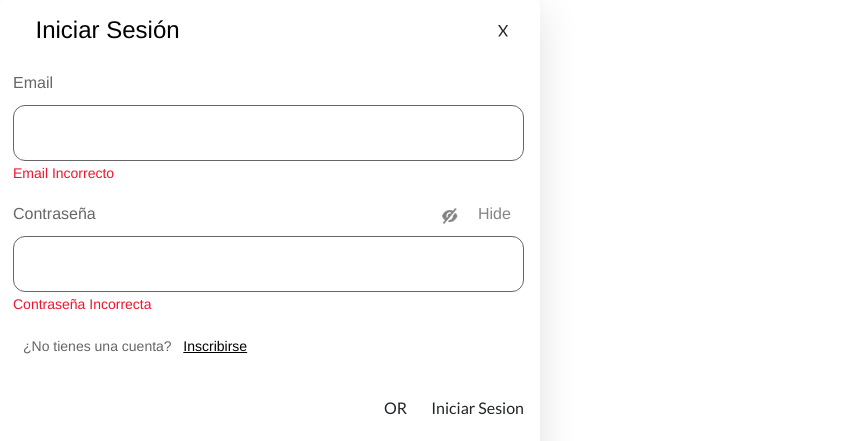
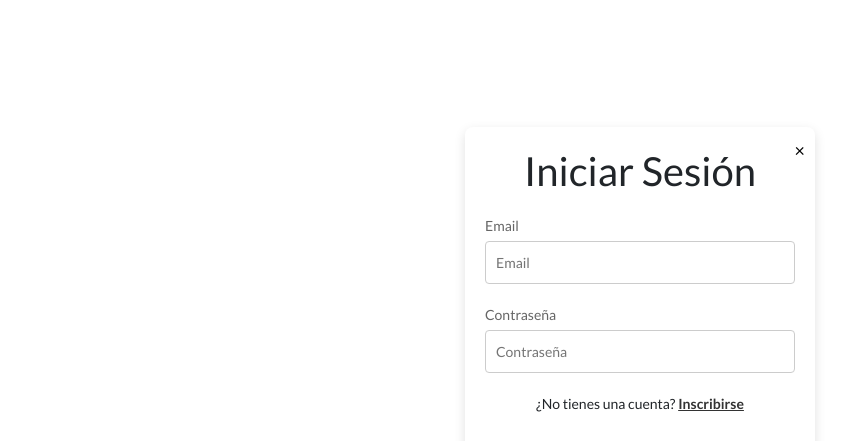
Before and after one commit to DarkJ-18/app_merkachecheres, a Django app: page /merkachecheres/login/ in a window 1280 px wide. Shown: the top 441 px of the page, without its empty margins (0-866 px from the left). Run offline with Django 5.2, Linux system fonts and the light colour scheme; some libraries are stand-ins or nearby versions.

Commit message:
Refactor CSS and HTML class names for login page, product images, and arrows

```diff
--- a/merkachecheres/static/css/style.css
+++ b/merkachecheres/static/css/style.css
@@ -244,13 +244,14 @@
     white-space: nowrap;
 }
 
+/* falta */
 .landing_page .icons {
-    display: flex;
+   /*  display: flex;
     width: 100px;
     align-items: center;
     justify-content: center;
     gap: 20px;
-    position: relative;
+    position: relative; */
 }
 
 .landing_page .shopping_cart_simple {
@@ -423,7 +424,7 @@
     padding: 8px;
     position: relative;
     flex: 0 0 auto;
-    background-color: #92b869;
+   background-color: var(--color-verde);
     border-radius: 3px;
     overflow: hidden;
     border: 1px solid;
@@ -901,7 +902,7 @@
     gap: 8px;
     padding: 8px;
     position: relative;
-    background-color: #92b869;
+   background-color: var(--color-verde);
     border-radius: 3px;
     overflow: hidden;
     border: 1px solid;
@@ -1294,7 +1295,7 @@
     justify-content: space-between;
     padding: 10px;
     margin: 0 auto;
-    background-color: #92b869;
+   background-color: var(--color-verde);
     border-radius: 20px;
     overflow: hidden;
     box-shadow: 0px 4px 4px #00000040;
@@ -1406,166 +1407,166 @@
 
 /* Login */
 
-
-.login {
-    display: flex;
-    flex-wrap: wrap;
-    width: 540px;
-    align-items: flex-start;
-    justify-content: flex-end;
-    gap: 24px 24px;
-    padding: 10px 15px 32px 10px;
-    /* position: relative; */
-    border: 1px solid var(--color-blanco);
+body {
+    font-family: var(--labels-font-family-regular);
+    display: flex;
+    justify-content: center;
+    align-items: center;
+    height: 100vh;
+    margin: 0;
+}
+
+.login-container {
+    background-color: var(--color-blanco);
+    padding: 20px;
+    border-radius: 8px;
+    box-shadow: 0 4px 12px var(--color-sombra);
+    width: 350px;
+    position: relative;
+}
+
+.login-container .close-btn {
+    background: none;
+    border: none;
+    font-size: 18px;
+    position: absolute;
+    right: 10px;
+    top: 10px;
+    cursor: pointer;
+}
+
+.login-container .login-box h2 {
+    text-align: center;
+    margin-bottom: 20px;
+}
+
+.form-group {
+    margin-bottom: 20px;
+}
+
+.login-container .form-group label {
+    display: block;
+    font-size: var(--labels-font-size-14);
+    margin-bottom: 5px;
+    color: var(--color-gris);
+}
+
+.form-group input {
+    width: 100%;
+    padding: 10px;
+    border: 1px solid #ccc;
     border-radius: 4px;
-    background: var(--color-blanco);
-    box-shadow: 0px 8px 40px 0px var(--color-sombra);
-}
-
-.login .txt_login {
-    display: flex;
-    width: 511px;
-    align-items: center;
-    justify-content: space-between;
-    position: relative;
-}
-
-.login .frame_iniciar_sesion {
-    display: flex;
-    width: 207px;
-    align-items: center;
-    justify-content: center;
-    gap: 10px;
-    padding: 6px 0px;
-    position: relative;
-}
-
-.login .text_wrapper {
-    width: 162px;
-    margin-top: -1px;
-    font-family: var(--labels-font-family-medium);
-    font-weight: var(--labels-font-weight-400);
-    font-size: var(--labels-font-size-24);
-    color: var(--color-negro);
-    letter-spacing: var(--labels-letter-spacing-0);
-    line-height: var(--labels-line-height);
-}
-
-/* corregir */
-.login .icon_x{
-    display: flex;
-    width: 26px;
-    height: 24px;
-    align-items: flex-start;
-    justify-content: flex-end;
-    position: relative;
-    transform: rotate(180deg);
-}
-
-.login .div {
-    display: flex;
-    flex-direction: column;
-    align-items: flex-start;
-    width: 511px;
-    gap: 4px;
-    position: relative;
-}
-
-.login .frame_email,
-.frame_password {
-    position: relative;
-    align-self: stretch;
-    width: 100%;
-    height: 27px;
-}
-
-.login .label {
-    position: absolute;
-    font-family: var(--labels-font-family-regular);
-    font-weight: var(--labels-font-weight-400);
-    color: var(--color-gris);
-    font-size: var(--labels-font-size-16);
-    letter-spacing: var(--labels-letter-spacing-0);
-    line-height: normal;
-    white-space: nowrap;
-}
-
-.login .text_field{
-    position: relative;
-    align-self: stretch;
-    width: 100%;
-    height: 56px;
-    border-radius: 12px;
-    border: 1px solid;
-    border-color: var(--color-gris);
-}
-
-.login .error_message {
-    width: fit-content;
-    font-family: var(--labels-font-family-regular);
-    font-weight: var(--labels-font-weight-400);
+    font-size: 14px;
+    box-sizing: border-box;
+}
+
+.form-group input:focus {
+    outline: none;
+    border-color: var(--color-verde);
+}
+
+.error-msg {
     color: var(--color-rojo);
     font-size: var(--labels-font-size-14);
-    letter-spacing: var(--labels-letter-spacing-0);
-    line-height: normal;
-    white-space: nowrap;
-}
-
-.login .password_hide_see {
-    position: absolute;
-    width: 75px;
-    height: 27px;
-    top: 0;
-    left: 429px;
-}
-
-.login .icon {
-    position: absolute;
-    width: 16px;
-    height: 16px;
-    top: 3px;
-    left: 0;
-}
-
-.login .text_wrapper_2 {
-    position: absolute;
-    left: 36px;
-    font-family: var(--labels-font-family-regular);
-    font-weight: var(--labels-font-weight-400);
-    color: var(--color-gris-80);
-    font-size: var(--labels-font-size-16);
-    text-align: right;
-    letter-spacing: var(--labels-letter-spacing-0);
-    line-height: normal;
-    white-space: nowrap;
-
-}
-
-.login .crear_cuenta {
-    display: flex;
-    width: 503px;
-    align-items: flex-start;
-    gap: 10px;
-    padding: 2px;
-    position: relative;
-}
-
-.login .txt_crear_cuenta {
-    position: relative;
-    width: fit-content;
-    font-family: var(--labels-font-family-regular);
-    font-weight: var(--labels-font-weight-400);
-    font-size: var(--labels-font-size-14);
-    letter-spacing: var(--labels-letter-spacing-0);
-    line-height: normal;
-    white-space: nowrap;
-}
-
-.login .span {
-    color: var(--color-gris);
-}
-
-.login .text_wrapper_4 {
-    color: var(--color-negro);
+    margin-top: 5px;
+}
+
+.toggle-password {
+    float: right;
+    margin-top: -30px;
+    margin-right: 10px;
+    cursor: pointer;
+    font-size: 12px;
+    color: #555;
+}
+
+.register-link {
+    text-align: center;
+    margin-top: 10px;
+    font-size: 14px;
+}
+
+.register-link a {
+    color: #333;
     text-decoration: underline;
-}
+    font-weight: bold;
+}
+
+.register-link a:hover {
+    color: #88c043;
+}
+
+.divider {
+    display: flex;
+    align-items: center;
+    margin: 20px 0;
+}
+
+.divider hr {
+    flex: 1;
+    border: none;
+    border-top: 1px solid #ccc;
+}
+
+.divider span {
+    margin: 0 10px;
+    color: #666;
+    font-size: 14px;
+}
+
+.btn-login {
+    background-color: #88c043;
+    color: white;
+    padding: 10px;
+    width: 100%;
+    border: none;
+    border-radius: 4px;
+    cursor: pointer;
+    font-size: 16px;
+    font-weight: bold;
+    margin-bottom: 20px;
+}
+
+.btn-login:hover {
+    background-color: #76a933;
+}
+
+.social-login {
+    display: flex;
+    flex-direction: column;
+}
+
+.social-login a {
+    display: flex;
+    align-items: center;
+    justify-content: center;
+    padding: 10px;
+    border: none;
+    border-radius: 4px;
+    cursor: pointer;
+    font-size: 14px;
+    font-weight: bold;
+    text-decoration: none;
+    color: white;
+    margin-bottom: 10px;
+}
+
+.btn-facebook {
+    background-color: #4267B2;
+    color: white;
+    font-size: 16px;
+}
+
+.btn-facebook:hover {
+    background-color: #36549f;
+}
+
+.btn-google {
+    background-color: #db4a39;
+    color: white;
+    font-size: 16px;
+}
+
+.btn-google:hover {
+    background-color: #c4382d;
+}
--- a/merkachecheres/static/css/styleguide.css
+++ b/merkachecheres/static/css/styleguide.css
@@ -18,8 +18,9 @@
     --labels-font-family-medium: "Roboto-Medium", Helvetica;
     --labels-font-weight-400: 400;
     --labels-font-size-14: 14px;
+    --labels-font-size-16: 16px;
     --labels-font-size-18: 18px;
-    --labels-font-size-16: 16px;
+    --labels-font-size-22: 22px;
     --labels-font-size-24: 24px;
     --labels-letter-spacing-0: 0px;
     --labels-line-height: normal;
@@ -28,6 +29,7 @@
     --color-verde: rgba(146, 184, 105);
     --color-negro: rgba(0, 0, 0);
     --color-gris-20: rgba(102, 102, 102, 0.2);
+    --color-gris-25: rgba(102, 102, 102, 0.25);
     --color-gris-border-35: rgba(102, 102, 102, 0.35);
     --color-gris-60: rgba(102, 102, 102, 0.6);
     --color-gris-80: rgba(102, 102, 102, 0.8);
--- a/merkachecheres/templates/login.html
+++ b/merkachecheres/templates/login.html
@@ -13,17 +13,54 @@
 </head>
 
 <body>
-    <div class="login">
-        <div class="txt_login">
-            <div class="frame_iniciar_sesion">
-                <div class="text_wrapper">Iniciar Sesión</div>
-            </div>
-            <div class="icon_x"><img class="icons" {% comment %} src="{% static 'img/' %}" {% endcomment %} />X</div>
+    <div class="login-container">
+        <div class="login-box">
+            <button class="close-btn">×</button>
+            <h2>Iniciar Sesión</h2>
+            <form method="POST" action="{% url 'login' %}">
+                {% csrf_token %}
+                <div class="form-group">
+                    <label for="email">Email</label>
+                    <input type="email" id="email" name="email" placeholder="Email"
+                        value="{{ form.email.value|default_if_none:'' }}">
+                    {% if form.email.errors %}
+                    <span class="error-msg">{{ form.email.errors.0 }}</span>
+                    {% endif %}
+                </div>
+
+                <div class="form-group">
+                    <label for="password">Contraseña</label>
+                    <input type="password" id="password" name="password" placeholder="Contraseña"
+                        value="{{ form.password.value|default_if_none:'' }}">
+                    <span class="toggle-password">X Hide</span>
+                    {% if form.password.errors %}
+                    <span class="error-msg">{{ form.password.errors.0 }}</span>
+                    {% endif %}
+                </div>
+
+                <div class="register-link">
+                    <span>¿No tienes una cuenta? <a href="{% url 'registro' %}">Inscribirse</a></span>
+                </div>
+
+                <div class="divider">
+                    <hr>
+                    <span>OR</span>
+                    <hr>
+                </div>
+
+                <button type="submit" class="btn-login">Iniciar Sesión</button>
+
+                <div class="social-login">
+                    <a href="" class="btn-facebook">Continuar con Facebook</a>
+                    <a href="" class="btn-google">Continuar con Google</a>
+                </div>
+            </form>
+
         </div>
-        <div class="div">
-            <div class="frame_email">
-                <div class="label email">Email</div>
-            </div>
+
+
+        <!-- <div class="div">
+
             <div class="text_field error_email"></div>
             <div class="error_message">Email Incorrecto</div>
         </div>
@@ -50,8 +87,9 @@
             <div class="text_wrapper_5">OR</div>
             <div class="divider"></div>
         </div>
-        <div class="btn_iniciar_sesion">
-            <div class="txt_signin">Iniciar Sesion</div>
+        <div class="btn_login">
+            <button class="btn_iniciar_sesion" onclick="window.location.href='{% url 'index' %}'">Iniciar Sesion
+                2</button>
         </div>
         <div class="redes_sociales">
             <div class="frame_wrapper">
@@ -66,7 +104,7 @@
                     <div class="continue_with_google">Continuar con Google</div>
                 </div>
             </div>
-        </div>
+        </div> -->
     </div>
 </body>
 
```
